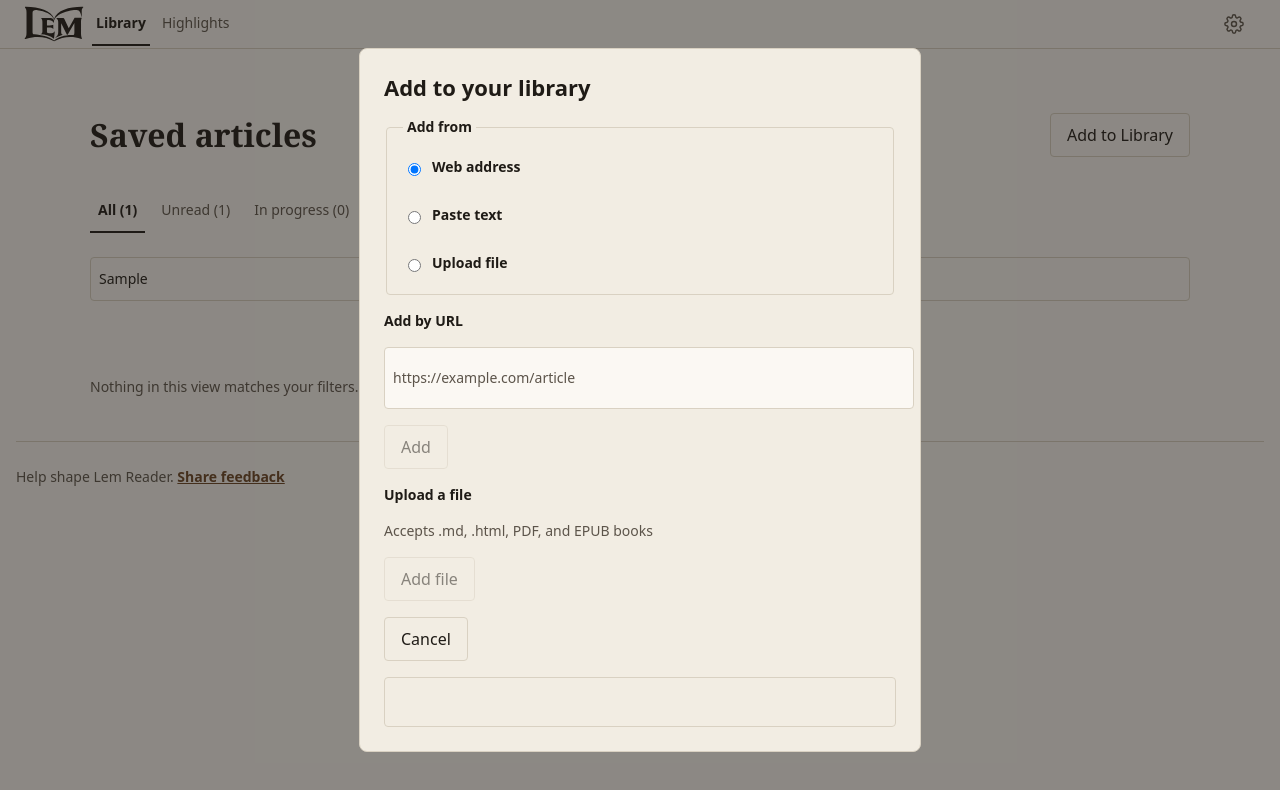
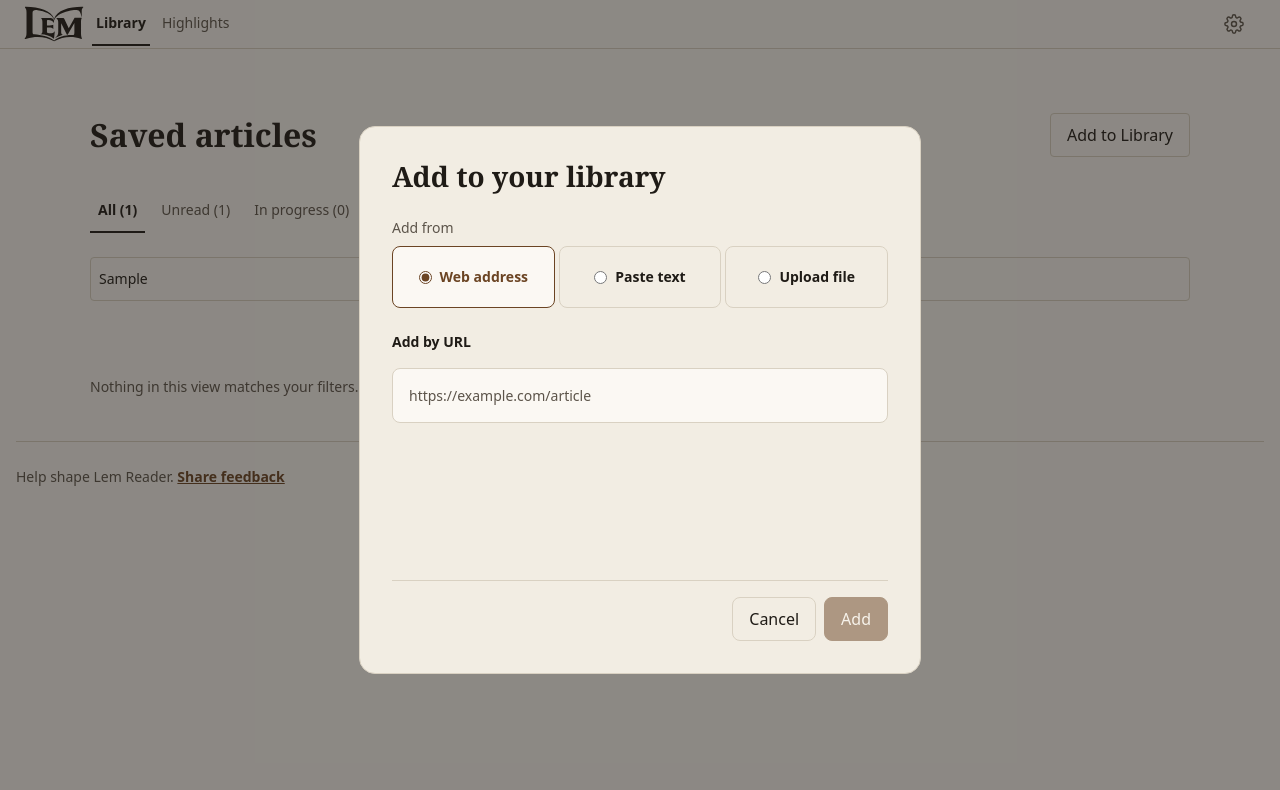
Before and after one commit to wvanderen/lem-reader, a React (Vite) app: page / in a window 1280 px wide. Both pictures are taken after typing "Sample" into the empty fields and a click on the button "Add to Library". Shown: the top 790 px of the page. Built offline with nearby package versions, Linux system fonts and the light colour scheme.

Commit message:
fix(ui): refine add-to-library modal and stabilize source switching

```diff
--- a/src/ingestion/AddDialog.tsx
+++ b/src/ingestion/AddDialog.tsx
@@ -281,10 +281,7 @@ export function AddDialog({ open, onCancel, onBookAdded }: AddDialogProps) {
     setStatus("submitting");
     setMessage("Fetching article…");
     try {
-      const result =
-        which === "url"
-          ? await ingestUrl(urlValue)
-          : await ingestHtml(htmlValue);
+      const result = which === "url" ? await ingestUrl(urlValue) : await ingestHtml(htmlValue);
 
       // D7-07 dedupe-refuse: check has() BEFORE save. If has returns
       // true, surface "Already in your library." and refuse the re-ingest
@@ -482,11 +479,7 @@ export function AddDialog({ open, onCancel, onBookAdded }: AddDialogProps) {
   // SettingsPanel L349-353 lesson). Every non-submitting control is
   // type="button".
   return (
-    <dialog
-      ref={dialogRef}
-      className="add-dialog"
-      aria-labelledby="add-dialog-title"
-    >
+    <dialog ref={dialogRef} className="add-dialog" aria-labelledby="add-dialog-title">
       <div className="add-dialog-inner">
         <h2 id="add-dialog-title">Add to your library</h2>
 
@@ -495,7 +488,7 @@ export function AddDialog({ open, onCancel, onBookAdded }: AddDialogProps) {
             discipline); controlled radios (checked from state — never
             uncontrolled; the Firefox persistence quirk, Pitfall 9). NOT a
             tablist (the D14-22 machinery is deliberately avoided). */}
-        <fieldset className="add-source-picker">
+        <fieldset className="add-source-picker" disabled={submitting}>
           <legend>Add from</legend>
           <label className="add-source-row">
             <input
@@ -535,8 +528,9 @@ export function AddDialog({ open, onCancel, onBookAdded }: AddDialogProps) {
             live in the lifted urlValue/htmlValue state, so switching
             sources never loses typed text. The accessible names + ids are
             the byte-stable anchors the e2e suite drives. */}
+        <div className="add-source-content">
           {source === "url" && (
-          <form onSubmit={handleUrlSubmit} className="add-url-form">
+            <form id="add-url-form" onSubmit={handleUrlSubmit} className="add-url-form">
               <label htmlFor="ingest-url">Add by URL</label>
               <input
                 id="ingest-url"
@@ -549,14 +543,11 @@ export function AddDialog({ open, onCancel, onBookAdded }: AddDialogProps) {
                 disabled={submitting}
                 onChange={(e) => setUrlValue(e.target.value)}
               />
-            <button type="submit" disabled={submitting || urlValue.length === 0}>
-              Add
-            </button>
             </form>
           )}
 
           {source === "paste" && (
-          <form onSubmit={handlePasteSubmit} className="add-paste-form">
+            <form id="add-paste-form" onSubmit={handlePasteSubmit} className="add-paste-form">
               <label htmlFor="ingest-paste">Paste HTML or text</label>
               <textarea
                 id="ingest-paste"
@@ -567,12 +558,6 @@ export function AddDialog({ open, onCancel, onBookAdded }: AddDialogProps) {
                 disabled={submitting}
                 onChange={(e) => setHtmlValue(e.target.value)}
               />
-            <button
-              type="submit"
-              disabled={submitting || htmlValue.length === 0}
-            >
-              Add pasted article
-            </button>
             </form>
           )}
 
@@ -584,6 +569,7 @@ export function AddDialog({ open, onCancel, onBookAdded }: AddDialogProps) {
             fileInputRef + the G2 resetFilePick seam work byte-unchanged
             against the always-mounted input. */}
           <form
+            id="add-file-form"
             onSubmit={handleFileSubmit}
             className="add-file-form"
             hidden={source !== "file"}
@@ -598,9 +584,7 @@ export function AddDialog({ open, onCancel, onBookAdded }: AddDialogProps) {
               accept=".md,.html,.pdf,.epub"
               hidden={source !== "file"}
               disabled={submitting}
-            onChange={(e) =>
-              setHasFile(e.target.files !== null && e.target.files.length > 0)
-            }
+              onChange={(e) => setHasFile(e.target.files !== null && e.target.files.length > 0)}
             />
             {hasFile && (
               <button
@@ -612,11 +596,8 @@ export function AddDialog({ open, onCancel, onBookAdded }: AddDialogProps) {
                 Remove file
               </button>
             )}
-          <button type="submit" disabled={submitting || !hasFile}>
-            Add file
-          </button>
           </form>
-
+        </div>
         <div className="add-dialog-actions">
           {/* D16-10 — the Cancel control is inert while a submission is in
               flight (defense in depth alongside the cancel-event gate). */}
@@ -628,6 +609,21 @@ export function AddDialog({ open, onCancel, onBookAdded }: AddDialogProps) {
           >
             Cancel
           </button>
+          <button
+            type="submit"
+            className="add-dialog-submit"
+            form={`add-${source}-form`}
+            disabled={
+              submitting ||
+              (source === "url"
+                ? urlValue.length === 0
+                : source === "paste"
+                  ? htmlValue.length === 0
+                  : !hasFile)
+            }
+          >
+            {source === "url" ? "Add" : source === "paste" ? "Add pasted article" : "Add file"}
+          </button>
         </div>
 
         {/* The .status live region (the original control's L450-459 shape —
@@ -636,12 +632,7 @@ export function AddDialog({ open, onCancel, onBookAdded }: AddDialogProps) {
             and navigates away, book success closes onto the Library.
             aria-atomic="true" so the SR re-announces the whole phrase on
             every change (not just the diff). */}
-        <div
-          className="status"
-          role="status"
-          aria-live="polite"
-          aria-atomic="true"
-        >
+        <div className="status" role="status" aria-live="polite" aria-atomic="true">
           {status === "submitting" && message !== null && <p>{message}</p>}
           {status === "error" && message !== null && <p>{message}</p>}
           {status === "success" && message !== null && <p>{message}</p>}
```
Also changed, not shown: .planning/STATE.md, .planning/quick/260908-ug0-refine-add-to-library-modal-layout-and-s/PLAN.md (added), .planning/quick/260908-ug0-refine-add-to-library-modal-layout-and-s/SUMMARY.md (added), src/app.css, 2 other files (tests, documents, lock files or other folders). Lines whose indentation alone changed are shown as unchanged.
